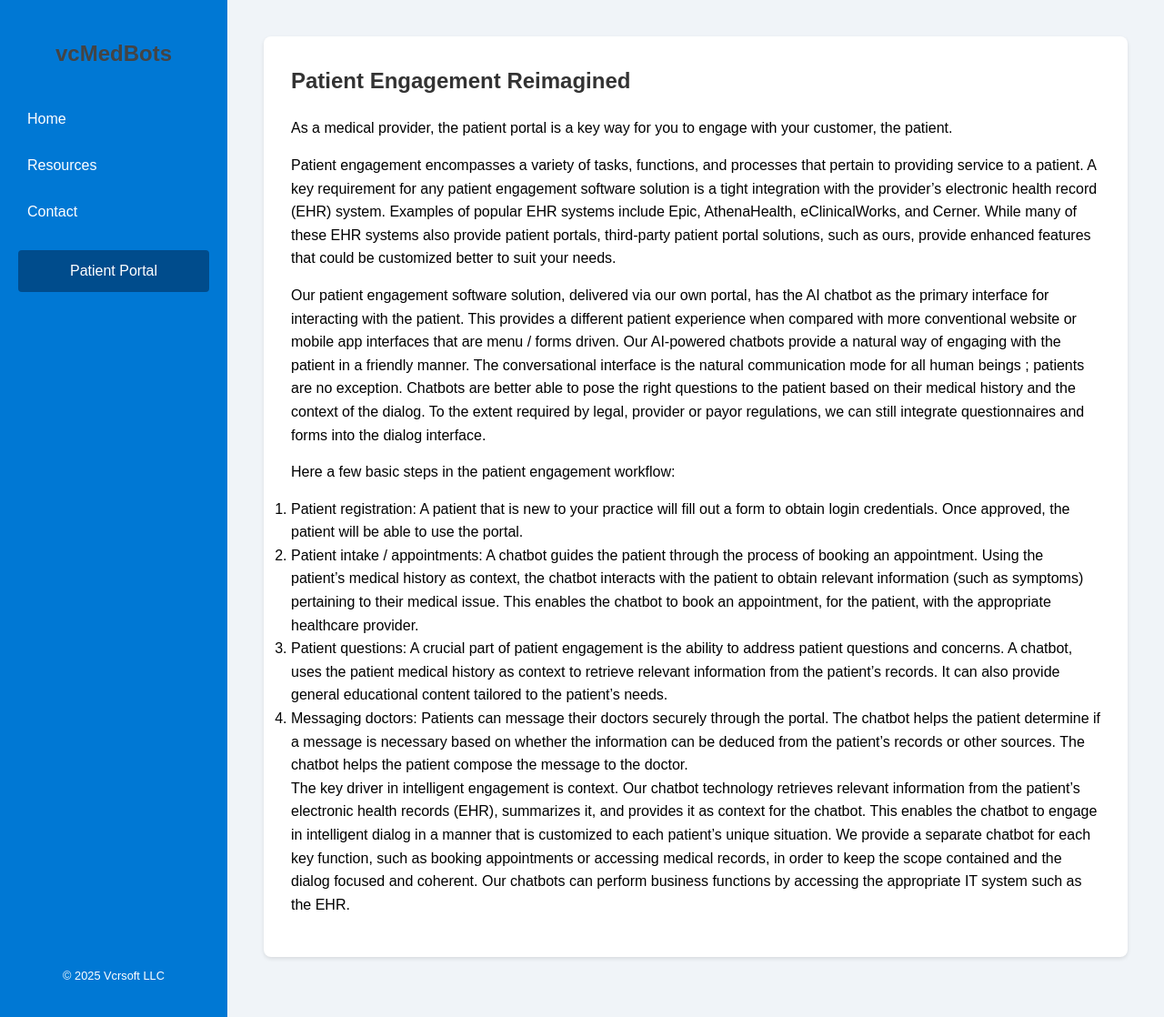
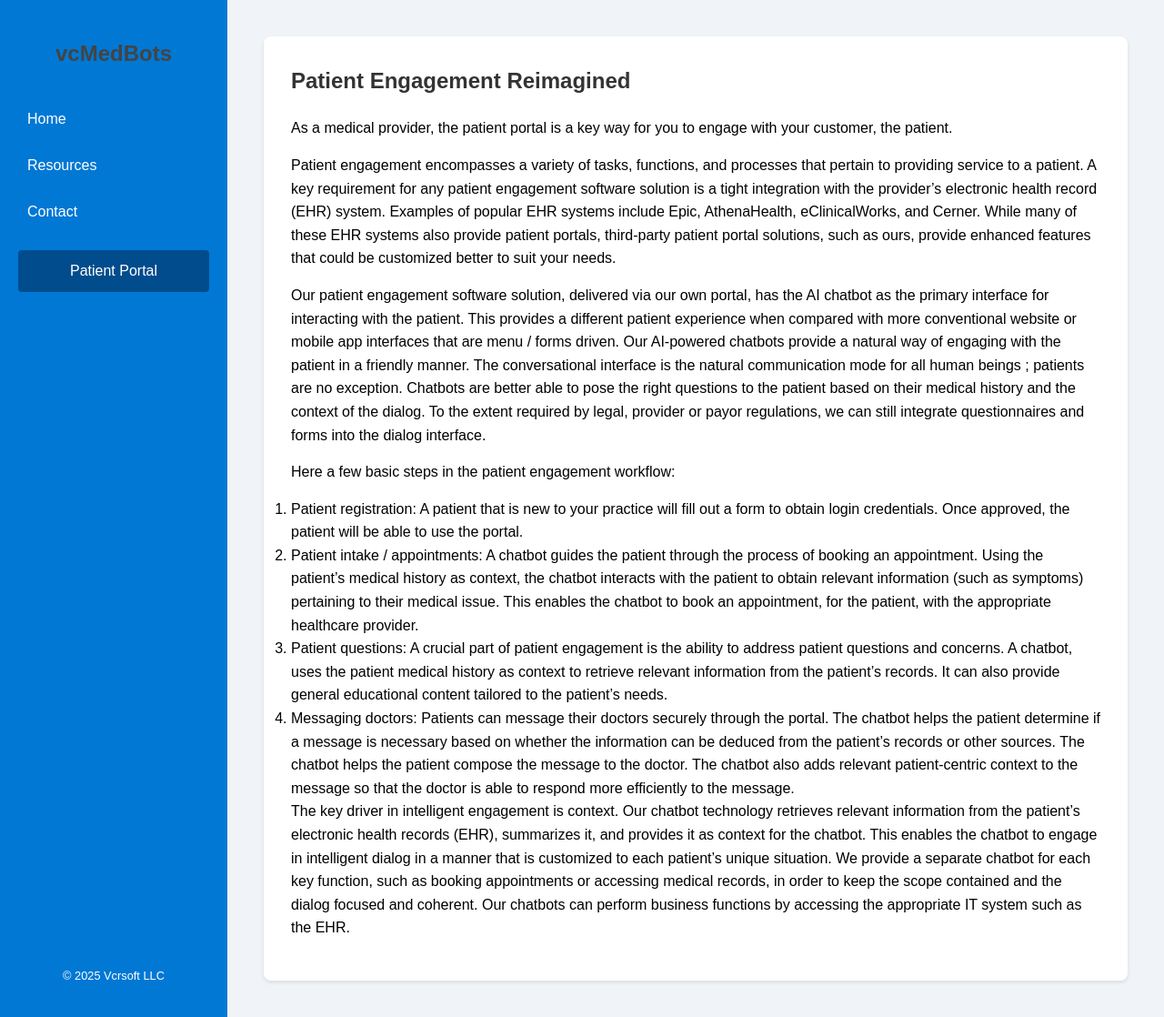
Before and after one commit to vcrsoft/vcrsoft.github.io, a Jekyll site: the page built from _resources/patientEngagement.md, in a window 1280 px wide and 1118 px high. Shown: the whole window at 91% size. Built offline with Jekyll 4.4.1, drawn with Linux system fonts in a browser that asks for light colours.

Commit message:
Update patientEngagement.md

```diff
--- a/_resources/patientEngagement.md
+++ b/_resources/patientEngagement.md
@@ -18,8 +18,6 @@ Here a few basic steps in the patient engagement workflow:
 1. Patient registration: A patient that is new to your practice will fill out a form to obtain login credentials. Once approved, the patient will be able to use the portal.
 2. Patient intake / appointments: A chatbot guides the patient through the process of booking an appointment. Using the patient's medical history as context, the chatbot interacts with the patient to obtain relevant information (such as symptoms) pertaining to their medical issue. This enables the chatbot to book an appointment, for the patient, with the appropriate healthcare provider.
 3. Patient questions: A crucial part of patient engagement is the ability to address patient questions and concerns. A chatbot, uses the patient medical history as context to retrieve relevant information from the patient's records. It can also provide general educational content tailored to the patient's needs.
-4. Messaging doctors: Patients can message their doctors securely through the portal. The chatbot helps the patient determine if a message is necessary based on whether the information can be deduced from the patient's records or other sources. The chatbot helps the patient compose the message to the doctor.
-
-
+4. Messaging doctors: Patients can message their doctors securely through the portal. The chatbot helps the patient determine if a message is necessary based on whether the information can be deduced from the patient's records or other sources. The chatbot helps the patient compose the message to the doctor. The chatbot also adds relevant patient-centric context to the message so that the doctor is able to respond more efficiently to the message.
 
 The key driver in intelligent engagement is context. Our chatbot technology retrieves relevant information from the patient's electronic health records (EHR), summarizes it, and provides it as context for the chatbot. This enables the chatbot to engage in intelligent dialog in a manner that is customized to each patient's unique situation. We provide a separate chatbot for each key function, such as booking appointments or accessing medical records, in order to keep the scope contained and the dialog focused and coherent. Our chatbots can perform business functions by accessing the appropriate IT system such as the EHR.
```
